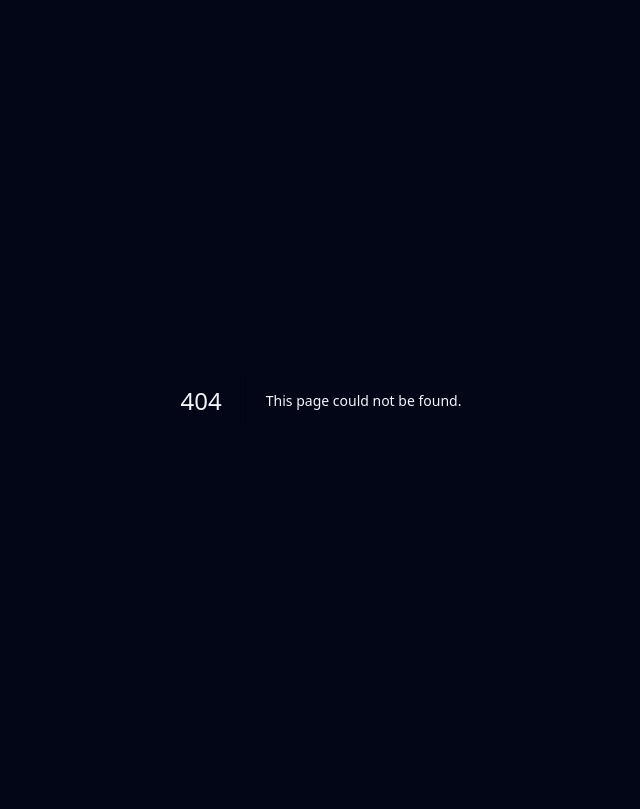
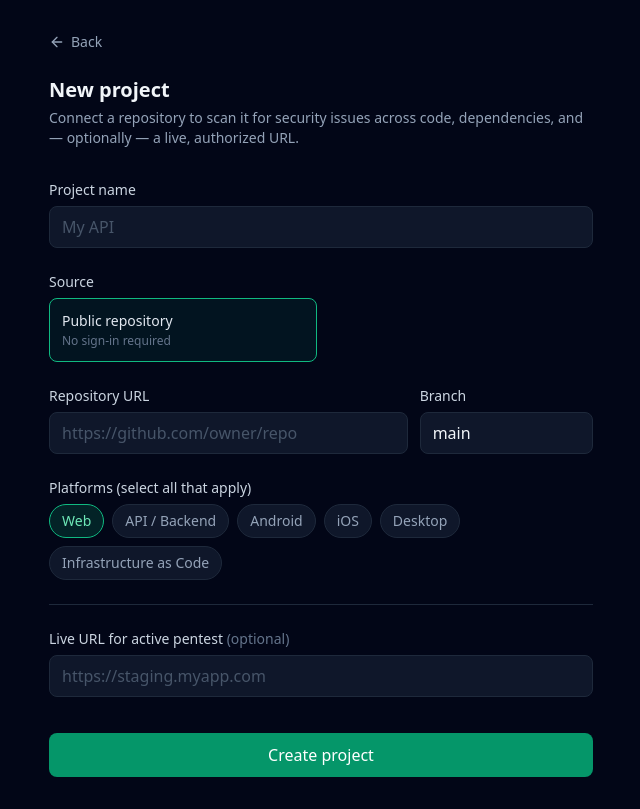
Before and after one commit to LacerdaTraderCode/security-scanner, a Next.js app in the folder apps/web/: page /projects/new in a window 1280 px wide. Before the commit this address had no page. Shown: the whole page, without its empty margins (319-959 px from the left). Built offline with nearby package versions, Linux system fonts and the light colour scheme; no server answers.

Commit message:
Add new-project page

```diff
--- /dev/null
+++ b/apps/web/src/app/projects/new/page.tsx
@@ -0,0 +1,28 @@
+import Link from "next/link";
+import { ArrowLeft } from "lucide-react";
+import { auth } from "@/lib/auth";
+import { NewProjectForm } from "@/components/NewProjectForm";
+
+export default async function NewProjectPage() {
+  const session = await auth();
+
+  return (
+    <div className="max-w-xl mx-auto px-4 py-8">
+      <Link
+        href={session?.user ? "/dashboard" : "/"}
+        className="flex items-center gap-1.5 text-sm text-slate-400 hover:text-slate-200 mb-6"
+      >
+        <ArrowLeft className="h-4 w-4" />
+        Back
+      </Link>
+
+      <h1 className="text-xl font-semibold text-slate-100 mb-1">New project</h1>
+      <p className="text-slate-400 text-sm mb-8">
+        Connect a repository to scan it for security issues across code, dependencies, and —
+        optionally — a live, authorized URL.
+      </p>
+
+      <NewProjectForm allowPrivateSource={Boolean(session?.user)} />
+    </div>
+  );
+}
```
